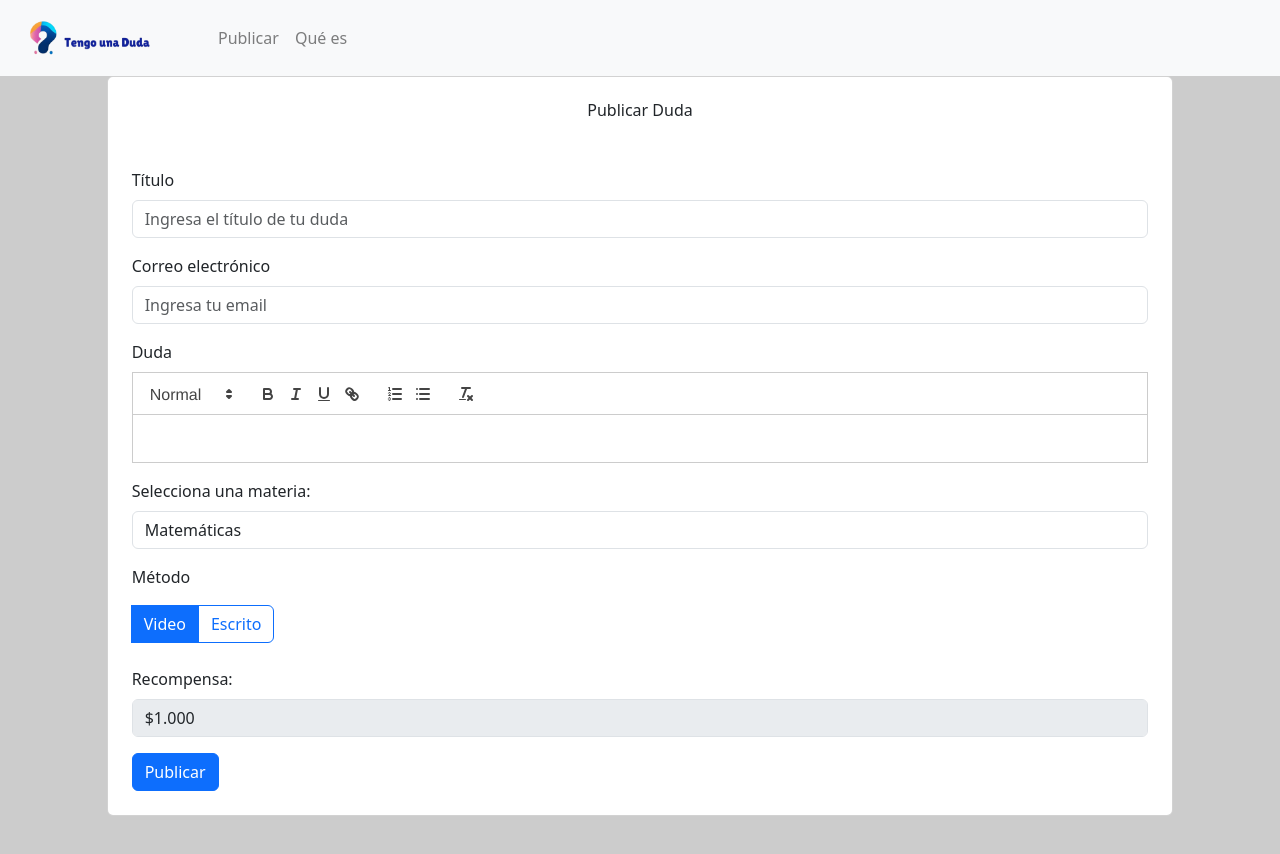
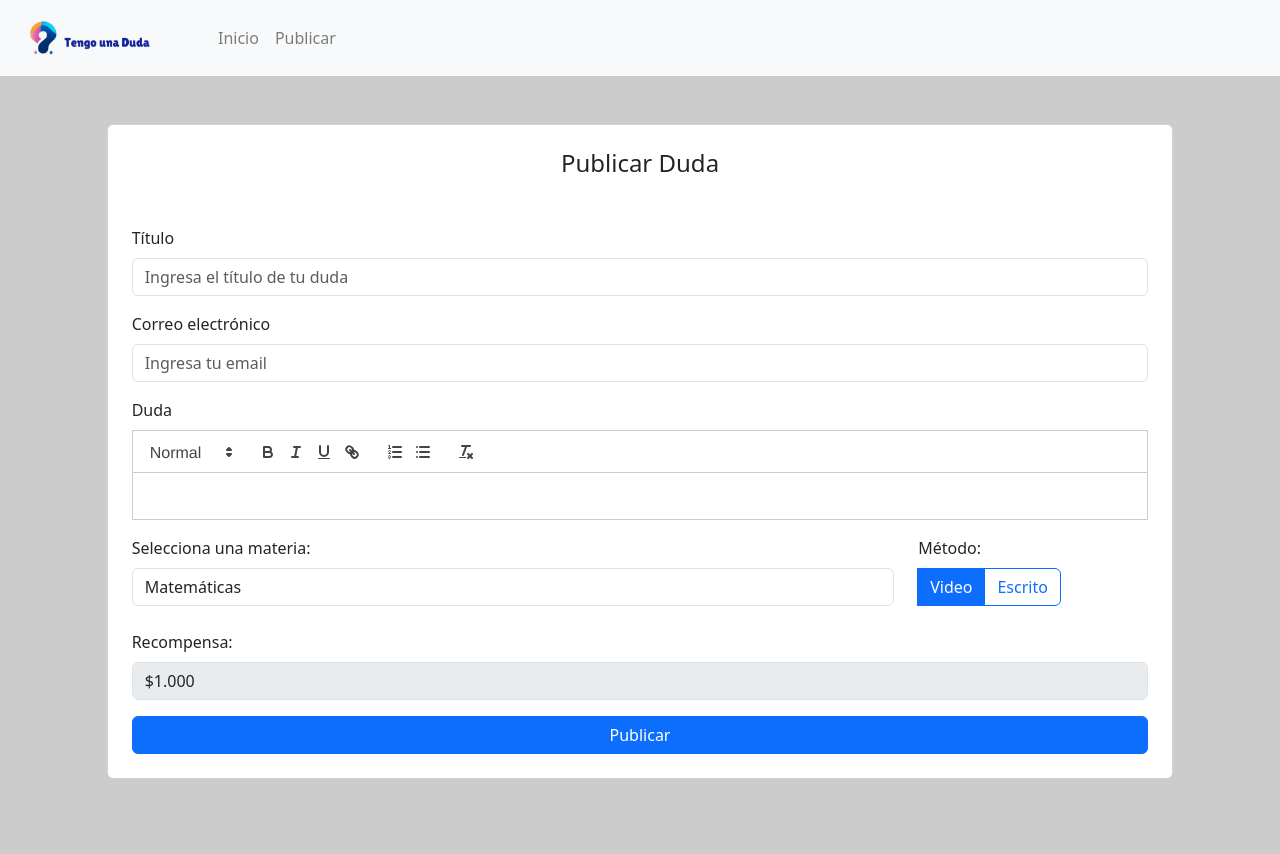
Before and after one commit to davidKressin/tengo_una_duda, a React (Vite) app: page /public in a window 1280 px wide. Shown: the top 854 px of the page. Built offline with nearby package versions, Linux system fonts and the light colour scheme.

Commit message:
Mejoras diseño

```diff
--- a/src/components/Navbar.jsx
+++ b/src/components/Navbar.jsx
@@ -27,10 +27,10 @@ export const Navbar = () => {
         <div className="collapse navbar-collapse" id="navbarNav">
           <ul className="navbar-nav">
             <li className="nav-item">
-              <Link className="nav-link" to="public">Publicar</Link>
+              <Link className="nav-link" to="home">Inicio</Link>
             </li>
             <li className="nav-item">
-              <Link className="nav-link" to="about">Qué es</Link>
+              <Link className="nav-link" to="public">Publicar</Link>
             </li>
           </ul>
         </div>
--- a/src/pages/HomePage.jsx
+++ b/src/pages/HomePage.jsx
@@ -12,7 +12,7 @@ export const HomePage = () => {
         justifyContent: "center",
     };
     return (
-        <div className="container-fluid">
+        <div className="container-fluid p-0">
             {/* Hero Section */}
             <header className="text-center py-5
        rounded" style={gradientBackground}>
--- a/src/pages/PublicPage.jsx
+++ b/src/pages/PublicPage.jsx
@@ -123,10 +123,10 @@ export const PublicPage = () => {
     };
 
     return (
-        <div className='container-fluid p-0' style={{ "background": "#CCCCCC", "minHeight": "100vh" }}>
+        <div className='container-fluid p-0 pt-5' style={{ "background": "#CCCCCC", "minHeight": "100vh" }}>
             <div className='card card-responsive p-4 col-md-10 mx-auto'>
                 <div className="text-center mb-4">
-                    <h1 className="font-bold">Publicar Duda</h1>
+                    <h1 className="font-bold fs-4">Publicar Duda</h1>
                 </div>
 
                 <form onSubmit={handleSubmit}>
@@ -164,8 +164,9 @@ export const PublicPage = () => {
                         <label htmlFor="duda" className={`form-label ${errors.content && "text-danger fw-bolder"}`}>Duda</label>
                         <ReactQuill value={content} onChange={handleChangeContent} />
                     </div>
+                    <div className="d-flex flex-row justify-content-start">
 
-                    <div className="mb-3">
+                        <div className="mb-3 w-75 mr-4">
                             <label htmlFor="subject">Selecciona una materia:</label>
                             <select
                                 id="subject"
@@ -180,8 +181,10 @@ export const PublicPage = () => {
                             </select>
                         </div>
 
-                    <div className="mb-3">
-                        <p>Método</p>
+                        <div className="mb-3 d-flex flex-column">
+
+                            <label htmlFor="subject">Método:</label>
+
                             <div className="btn-group" role="group" aria-label="Basic radio toggle button group">
                                 <input
                                     type="radio"
@@ -207,6 +210,7 @@ export const PublicPage = () => {
                                 <label className="btn btn-outline-primary" htmlFor="btnradio2">Escrito</label>
                             </div>
                         </div>
+                    </div>
 
                     <div className="mb-3">
                         <label htmlFor="coins" className="form-label">Recompensa:</label>
@@ -223,7 +227,7 @@ export const PublicPage = () => {
                         publiced
                             // ? (<form name='rec20108_btn1' method='post' action='https://www.webpay.cl/backpub/external/form-pay'><input type='hidden' name='idFormulario' value='197168' /><input type='hidden' name='monto' value='100' /><input type='image' title='Imagen' name='button1' src='https://www.webpay.cl/assets/img/boton_webpaycl.svg' value='Boton 1' /></form>)
                             ? (<form method='post' action='https://www.webpay.cl/backpub/external/form-pay'><input type='hidden' name='idFormulario' value='197168' /><input type='hidden' name='monto' value='100' /><input type='image' title='Imagen' name='button1' src='https://www.webpay.cl/assets/img/boton_webpaycl.svg' value='Boton 1' /></form>)
-                            : (<button type="submit" className="btn btn-primary">Publicar</button>)
+                            : (<button type="submit" className="btn btn-primary w-100">Publicar</button>)
 
                     }
                 </form>
--- a/vite.config.js
+++ b/vite.config.js
@@ -3,6 +3,7 @@ import react from '@vitejs/plugin-react'
 
 // https://vitejs.dev/config/
 export default defineConfig({
-  base: "/tengo_una_duda",
+  // base: "/tengo_una_duda",
+  base: "/",
   plugins: [react()],
 })
```
Lines whose indentation alone changed are shown as unchanged.
